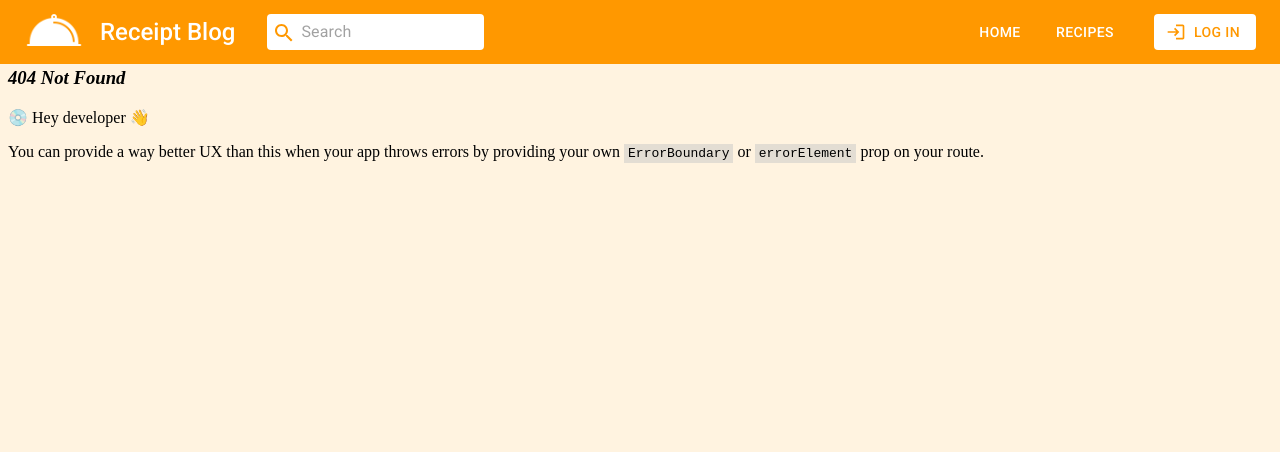
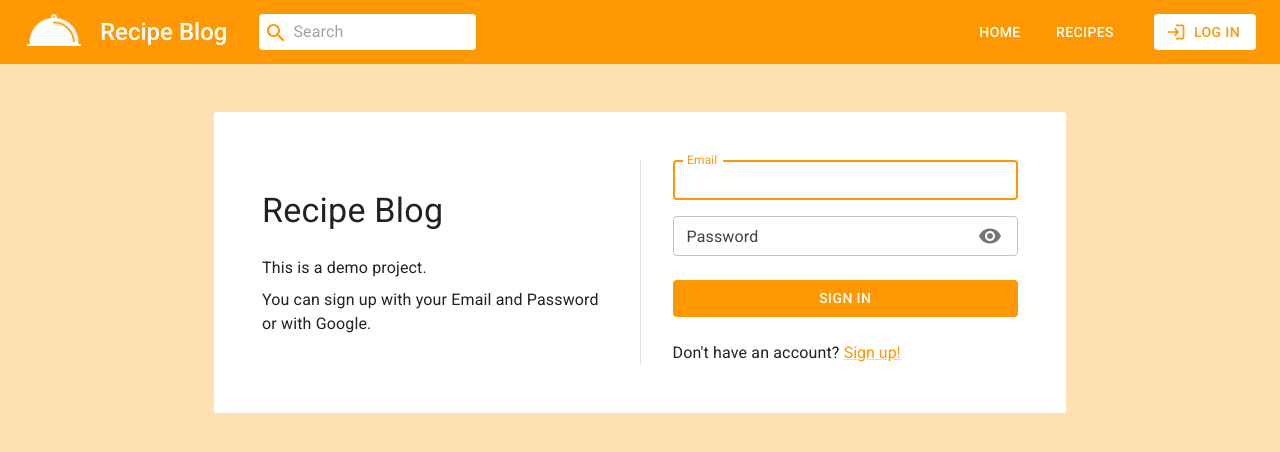
Before and after one commit to EllinaSo/recipe-blog, a React (Vite) app in the folder client/: page /auth in a window 1280 px wide. Before the commit this address had no page. Shown: the top 452 px of the page. Built offline with nearby package versions, Linux system fonts and the light colour scheme.

Commit message:
Created base for an authentication form

```diff
--- a/client/src/App.jsx
+++ b/client/src/App.jsx
@@ -1,16 +1,10 @@
-import { RouterProvider, BrowserRouter } from 'react-router-dom';
+import { RouterProvider } from 'react-router-dom';
 import { ThemeProvider } from '@mui/material/styles';
 import router from './router';
 import theme from './theme';
 
-import Header from './components/Header';
-
 const App = () => (
   <ThemeProvider theme={theme}>
-    <BrowserRouter>
-      <Header />
-    </BrowserRouter>
-
     <RouterProvider router={router} />
   </ThemeProvider>
 );
--- a/client/src/components/Header/components/Logo/index.jsx
+++ b/client/src/components/Header/components/Logo/index.jsx
@@ -17,7 +17,7 @@ const Logo = () => (
       variant="h6"
       color="text.secondary"
     >
-      Receipt Blog
+      Recipe Blog
     </Typography>
   </Stack>
 );
--- a/client/src/components/Header/index.jsx
+++ b/client/src/components/Header/index.jsx
@@ -23,9 +23,8 @@ const LINKS = [
 
 const LOG_IN_PATH = '/auth';
 
-const Header = () => {
-  return (
-    <AppBar elevation={0}>
+const Header = () => (
+  <AppBar elevation={0} position="sticky">
     <Container maxWidth="xl">
       <Toolbar disableGutters sx={{ gap: 4 }}>
         <Logo />
@@ -61,39 +60,7 @@ const Header = () => {
         </Button>
       </Toolbar>
     </Container>
-      {/*
-      <AppBar.Collapse>
-        {LINKS.map(({ path, title }) => (
-          <AppBar.Link key={path} as={'div'}>
-            <Link
-              to={path}
-              className={({ isActive }) =>
-                ` px-3 py-2 text-md font-medium rounded-md duration-200 ${
-                  isActive
-                    ? 'text-amber-700 bg-white text-amber-700'
-                    : 'text-white hover:bg-white/70 hover:text-amber-700 focus:bg-white/70 focus:text-amber-700'
-                }  `
-              }
-            >
-              {title}
-            </Link>
-          </AppBar.Link>
-        ))}
-      </AppBar.Collapse>
-
-      <form>
-        <label htmlFor="search" className="invisible absolute">
-          Search
-        </label>
-        <input
-          id="search"
-          name="search"
-          className="bg-white h-[40px] rounded-md px-2"
-          placeholder="Search"
-        />
-      </form> */}
   </AppBar>
 );
-};
 
 export default Header;
--- /dev/null
+++ b/client/src/components/Layout/index.jsx
@@ -0,0 +1,14 @@
+import Container from '@mui/material/Container';
+import { Outlet } from 'react-router-dom';
+import Header from '../Header';
+
+const Layout = () => (
+  <>
+    <Header />
+    <Container maxWidth="lg" sx={{ py: { xs: 4, md: 6 } }}>
+      <Outlet />
+    </Container>
+  </>
+);
+
+export default Layout;
--- a/client/src/index.css
+++ b/client/src/index.css
@@ -1,3 +1,4 @@
 body {
-    background-color: #fff3e0;
+    background-color: #ffe0b2;
+    margin: 0;
 }
--- /dev/null
+++ b/client/src/pages/Auth/components/PasswordField/index.jsx
@@ -0,0 +1,28 @@
+import { useReducer } from 'react';
+import TextField from '@mui/material/TextField';
+import InputAdornment from '@mui/material/InputAdornment';
+import IconButton from '@mui/material/IconButton';
+import Visibility from '@mui/icons-material/Visibility';
+import VisibilityOff from '@mui/icons-material/VisibilityOff';
+
+const PasswordField = (props) => {
+  const [showPassword, toggleShowPassword] = useReducer((prev) => !prev, false);
+
+  return (
+    <TextField
+      {...props}
+      type={showPassword ? 'text' : 'password'}
+      InputProps={{
+        endAdornment: (
+          <InputAdornment position="end">
+            <IconButton aria-label="Toggle password visibility" onClick={toggleShowPassword} edge="end" size="small">
+              {showPassword ? <VisibilityOff /> : <Visibility />}
+            </IconButton>
+          </InputAdornment>
+        ),
+      }}
+    />
+  );
+};
+
+export default PasswordField;
--- /dev/null
+++ b/client/src/pages/Auth/index.jsx
@@ -0,0 +1,117 @@
+import { useReducer, useState } from 'react';
+import Container from '@mui/material/Container';
+import Paper from '@mui/material/Paper';
+import Typography from '@mui/material/Typography';
+import Divider from '@mui/material/Divider';
+import Stack from '@mui/material/Stack';
+import Box from '@mui/material/Box';
+import Grid from '@mui/material/Grid';
+import TextField from '@mui/material/TextField';
+import Button from '@mui/material/Button';
+import Link from '@mui/material/Link';
+
+import PasswordField from './components/PasswordField';
+
+const STATE = {
+  password: '',
+  repeatPassword: '',
+  email: '',
+  username: '',
+};
+
+const Auth = () => {
+  const [isSignUp, toggleIsSignIn] = useReducer((prev) => !prev, false);
+
+  const [userData, setUserData] = useState(STATE);
+  const { password, email, username, repeatPassword } = userData;
+
+  const changeHandle = ({ target: { name, value } }) => {
+    setUserData((prev) => ({ ...prev, [name]: value }));
+  };
+
+  const formType = isSignUp ? 'sign up' : 'sign in';
+
+  return (
+    <Container maxWidth="md">
+      <Paper sx={{ p: 6 }}>
+        <Stack gap={4} direction="row" sx={{ flexDirection: { xs: 'column', md: 'row' } }}>
+          <Stack width={{ xs: '100%', md: '50%' }} justifyContent="center" gap={{ xs: 0, md: 1 }}>
+            <Typography sx={{ fontWeight: 'medium', typography: { xs: 'h6', md: 'h4' } }} mb={2}>
+              Recipe Blog
+            </Typography>
+            <Typography variant="body1">This is a demo project.</Typography>
+            <Typography variant="body1">You can sign up with your Email and Password or with Google.</Typography>
+          </Stack>
+
+          <Divider orientation="vertical" flexItem sx={{ display: { xs: 'none', md: 'block' } }} />
+
+          <Box width={{ xs: '100%', md: '50%' }} component="form">
+            <Grid container spacing={2}>
+              {isSignUp && (
+                <Grid item xs={12}>
+                  <TextField
+                    autoFocus
+                    name="username"
+                    label="Username"
+                    value={username}
+                    onChange={changeHandle}
+                    placeholder="username"
+                  />
+                </Grid>
+              )}
+
+              <Grid item xs={12}>
+                <TextField
+                  autoFocus
+                  type="email"
+                  name="email"
+                  label="Email"
+                  value={email}
+                  onChange={changeHandle}
+                  placeholder="email@example.com"
+                />
+              </Grid>
+
+              <Grid item xs={12}>
+                <PasswordField
+                  name="password"
+                  label="Password"
+                  value={password}
+                  onChange={changeHandle}
+                  placeholder="*********"
+                />
+              </Grid>
+
+              {isSignUp && (
+                <Grid item xs={12}>
+                  <PasswordField
+                    name="repeatPassword"
+                    label="Repeat password"
+                    value={repeatPassword}
+                    onChange={changeHandle}
+                    placeholder="*********"
+                  />
+                </Grid>
+              )}
+            </Grid>
+
+            <Stack spacing={2} direction="row" sx={{ pt: 3 }}>
+              <Button variant="contained" fullWidth type="submit">
+                {formType}
+              </Button>
+            </Stack>
+
+            <Typography mt={3}>
+              {isSignUp ? 'Already have an account?' : "Don't have an account?"}{' '}
+              <Link component="button" onClick={toggleIsSignIn} type="button">
+                {`Sign ${isSignUp ? 'in' : 'up'}!`}
+              </Link>
+            </Typography>
+          </Box>
+        </Stack>
+      </Paper>
+    </Container>
+  );
+};
+
+export default Auth;
--- a/client/src/router/index.jsx
+++ b/client/src/router/index.jsx
@@ -1,9 +1,21 @@
 import { createBrowserRouter } from 'react-router-dom';
 import Home from '../pages/Home';
+import Auth from '../pages/Auth';
+import Layout from '../components/Layout';
 
 export default createBrowserRouter([
   {
     path: '/',
-    element: <Home />,
+    Component: Layout,
+    children: [
+      {
+        index: true,
+        Component: Home,
+      },
+      {
+        path: 'auth',
+        Component: Auth,
+      },
+    ],
   },
 ]);
--- a/client/src/theme/index.jsx
+++ b/client/src/theme/index.jsx
@@ -1,24 +1,32 @@
 import { createTheme } from '@mui/material/styles';
-import { orange } from '@mui/material/colors';
+import { orange, grey } from '@mui/material/colors';
 
 const white = '#ffffff';
+const textColor = grey[800];
+const mainOrange = orange[500];
 
 export default createTheme({
   palette: {
     primary: {
-      main: orange[500],
+      main: mainOrange,
+      dark: orange[700],
       contrastText: white,
     },
     secondary: {
       main: white,
       dark: orange[50],
-      contrastText: orange[500],
+      contrastText: mainOrange,
     },
     text: {
       secondary: white,
     },
   },
   components: {
+    MuiPaper: {
+      defaultProps: {
+        elevation: 0,
+      },
+    },
     MuiButton: {
       defaultProps: {
         disableElevation: true,
@@ -27,6 +35,14 @@ export default createTheme({
     MuiTextField: {
       defaultProps: {
         size: 'small',
+        fullWidth: true,
+      },
+    },
+    MuiInputLabel: {
+      styleOverrides: {
+        root: {
+          color: textColor,
+        },
       },
     },
   },
```
Also changed, not shown: client/src/components/Layout/components/NavBar/index.jsx (added, +61 -0 lines). Lines whose indentation alone changed are shown as unchanged.
